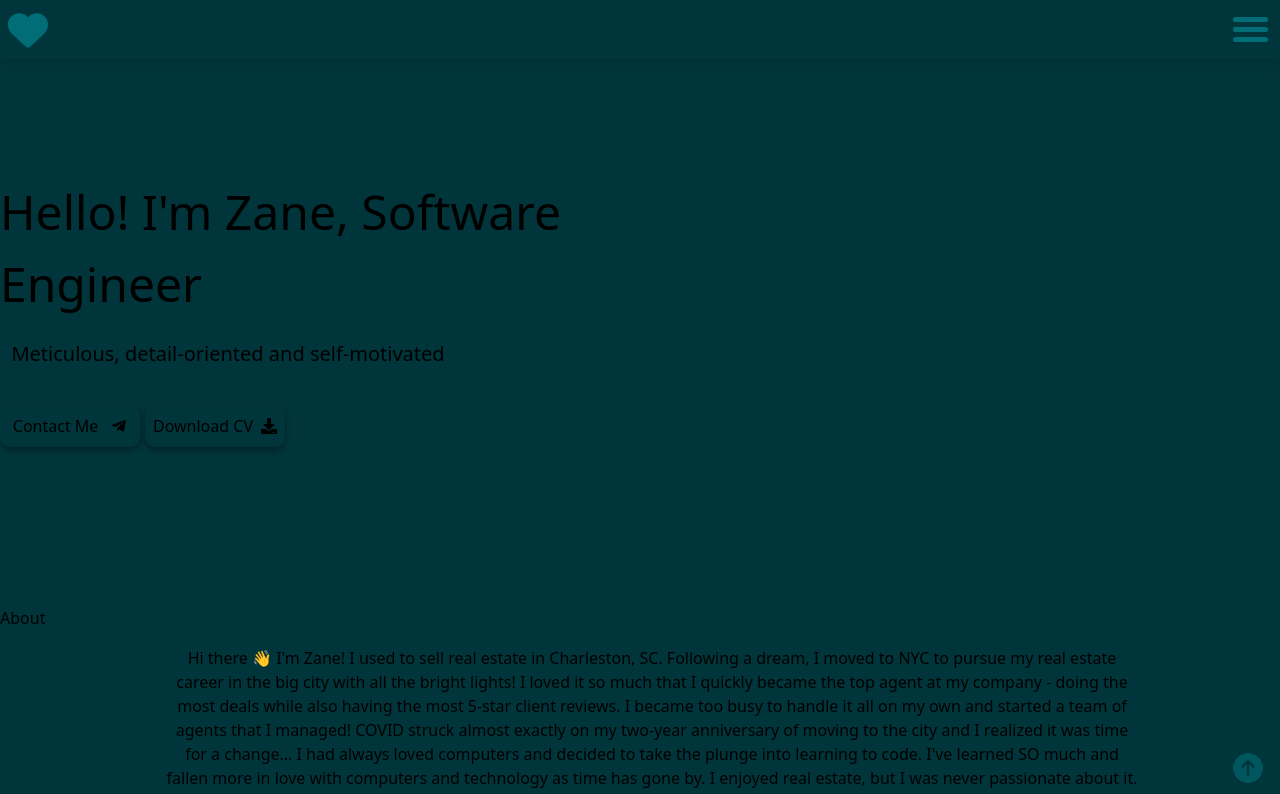
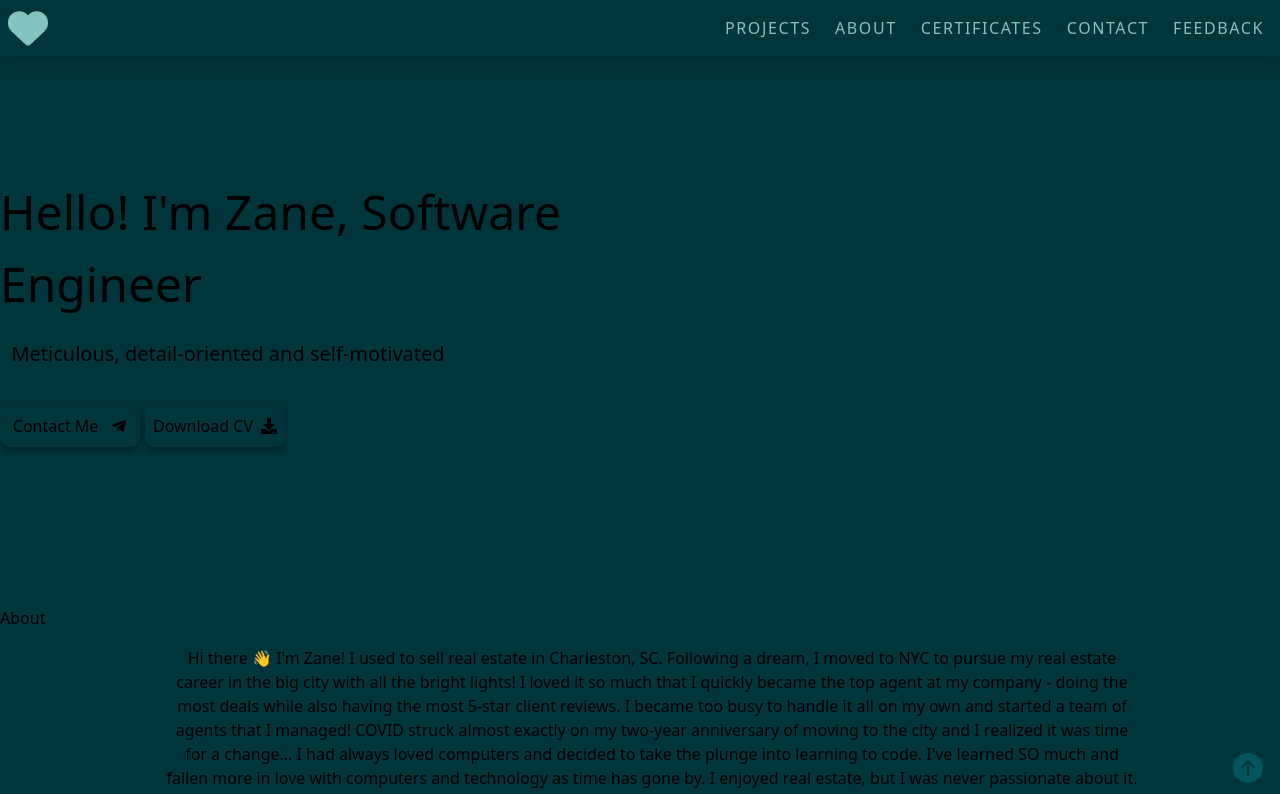
Before and after one commit to zaneaw/portfolio, a Next.js app: page / in a window 1280 px wide. Shown: the top 794 px of the page. Built offline with nearby package versions, Linux system fonts and the light colour scheme.

Commit message:
navbar mobile and larger screens done

```diff
--- a/components/navbar.jsx
+++ b/components/navbar.jsx
@@ -17,7 +17,7 @@ export default function Navbar({ handleOpenFeedback }) {
                 ticking = false;
                 return;
             }
-            setShowNav((scrollY > lastScrollY) && (!isNavbarOpen) ? false : true);
+            setShowNav(scrollY > lastScrollY && !isNavbarOpen ? false : true);
             lastScrollY = scrollY > 0 ? scrollY : 0;
             ticking = false;
         };
@@ -42,72 +42,93 @@ export default function Navbar({ handleOpenFeedback }) {
     ];
 
     const toggleNavbar = () => {
-        setIsNavbarOpen(isNavbarOpen => !isNavbarOpen);
-    }
+        setIsNavbarOpen((isNavbarOpen) => !isNavbarOpen);
+    };
 
     return (
         <header className={`mt-16 z-10`}>
-            <nav className={`${!showNav && '-translate-y-14'} w-full bg-blue-dark shadow-lg p-2 flex justify-between items-center fixed top-0 transition-all duration-200 ease-out`}>
+            <nav
+                className={`${
+                    !showNav && '-translate-y-14'
+                } w-full bg-blue-dark shadow-lg p-2 flex justify-between items-center fixed top-0 transition-all duration-200 ease-out`}
+            >
                 <Link href='#' passHref>
                     <svg
-                        className='w-10 h-10 fill-blue hover:fill-blue-light cursor-pointer transition-all duration-300 ease-out' xmlns="http://www.w3.org/2000/svg" viewBox="0 0 512 512"
+                        className='w-10 h-10 fill-blue hover:fill-red-orange md:fill-blue-light md:hover:fill-red-orange cursor-pointer transition-all duration-300 ease-out'
+                        xmlns='http://www.w3.org/2000/svg'
+                        viewBox='0 0 512 512'
                         onClick={() => isNavbarOpen && setIsNavbarOpen()}
                     >
-                        <path d="M0 190.9V185.1C0 115.2 50.52 55.58 119.4 44.1C164.1 36.51 211.4 51.37 244 84.02L256 96L267.1 84.02C300.6 51.37 347 36.51 392.6 44.1C461.5 55.58 512 115.2 512 185.1V190.9C512 232.4 494.8 272.1 464.4 300.4L283.7 469.1C276.2 476.1 266.3 480 256 480C245.7 480 235.8 476.1 228.3 469.1L47.59 300.4C17.23 272.1 .0003 232.4 .0003 190.9L0 190.9z"/>
+                        <path d='M0 190.9V185.1C0 115.2 50.52 55.58 119.4 44.1C164.1 36.51 211.4 51.37 244 84.02L256 96L267.1 84.02C300.6 51.37 347 36.51 392.6 44.1C461.5 55.58 512 115.2 512 185.1V190.9C512 232.4 494.8 272.1 464.4 300.4L283.7 469.1C276.2 476.1 266.3 480 256 480C245.7 480 235.8 476.1 228.3 469.1L47.59 300.4C17.23 272.1 .0003 232.4 .0003 190.9L0 190.9z' />
                     </svg>
                 </Link>
 
                 <button
-                    className='group bg-blue-dark rounded block p-1'
+                    className='group bg-blue-dark rounded block p-1 md:hidden'
                     onClick={toggleNavbar}
                     aria-label='toggle navigation'
                 >
                     <span
-                        className={`${isNavbarOpen && 'translate-y-[10px] rotate-45'} group-hover:bg-blue-light block w-[35px] h-[5px] bg-blue rounded my-[5px] mx-auto transition-all duration-300 ease-out`}
+                        className={`${
+                            isNavbarOpen && 'translate-y-[10px] rotate-45'
+                        } group-hover:bg-red-orange block w-[35px] h-[5px] bg-blue rounded my-[5px] mx-auto transition-all duration-300 ease-out`}
                     ></span>
                     <span
-                        className={`${isNavbarOpen && 'opacity-0'} group-hover:bg-blue-light block w-[35px] h-[5px] bg-blue rounded my-[5px] mx-auto transition-all duration-300 ease-out`}
+                        className={`${
+                            isNavbarOpen && 'opacity-0'
+                        } group-hover:bg-red-orange block w-[35px] h-[5px] bg-blue rounded my-[5px] mx-auto transition-all duration-300 ease-out`}
                     ></span>
                     <span
-                        className={`${isNavbarOpen && '-translate-y-[10px] -rotate-45'} group-hover:bg-blue-light block w-[35px] h-[5px] bg-blue rounded my-[5px] mx-auto transition-all duration-300 ease-out`}
+                        className={`${
+                            isNavbarOpen && '-translate-y-[10px] -rotate-45'
+                        } group-hover:bg-red-orange block w-[35px] h-[5px] bg-blue rounded my-[5px] mx-auto transition-all duration-300 ease-out`}
                     ></span>
                 </button>
 
-                {isNavbarOpen && (
                 <div
-                        className='absolute z-0 top-[60px] left-0 w-[100vw] h-[100vh] backdrop-blur-[2px] transition-all duration-1000 ease-out'
-                        onClick={() => isNavbarOpen && setIsNavbarOpen()}
-                    >
-
-                    </div>
-                )}
-
-                <div
-                    className={`z-50 min-w-2/5 divide-y-2 divide-blue border-l-2 border-b-2 border-blue fixed right-0 top-[60px] flex flex-col shadow-lg bg-blue-dark transition-all duration-300 ease-out ${!isNavbarOpen && 'translate-x-full'} origin-right`}
+                    className={`z-50 text-xl min-w-2/5 divide-y-2 divide-blue border-l- 2 border-b-2 border-blue fixed right-0 top-[60px] flex flex-col shadow-lg bg-blue-dark transition-all duration-300 ease-out ${
+                        !isNavbarOpen && 'translate-x-full'
+                    } origin-right
+                            md:flex-row md:static md:translate-x-0 md:border-0 md:divide-y-0 md:gap-x-2 md:shadow-none md:text-base`}
                     onClick={() => isNavbarOpen && setIsNavbarOpen()}
                 >
                     {navItems.map((navItem) => (
-                        <Link href={`#${navItem.title.toLowerCase()}`} key={navItem.title}>
-                            <a className='uppercase font-medium text-blue-light text-xl tracking-widest px-6 py-2 hover:bg-blue hover:text-blue-dark transition-all duration-150 ease-in hover:cursor-pointer'>
+                        <Link
+                            href={`#${navItem.title.toLowerCase()}`}
+                            key={navItem.title}
+                        >
+                            <a className='uppercase font-medium text-blue-light tracking-widest px-6 py-2 hover:bg-blue hover:text-blue-dark md:hover:bg-blue-dark md:hover:text-red-orange transition-all duration-150 ease-in hover:cursor-pointer md:px-2'>
                                 {navItem.title}
                             </a>
                         </Link>
                     ))}
                     <a
-                            className='uppercase font-medium text-blue-light text-xl tracking-widest px-6 py-2 hover:bg-blue hover:text-blue-dark transition-all duration-150 ease-in hover:cursor-pointer'
+                        className='uppercase font-medium text-blue-light tracking-widest px-6 py-2 hover:bg-blue hover:text-blue-dark md:hover:bg-blue-dark md:hover:text-red-orange transition-all duration-150 ease-in hover:cursor-pointer md:px-2'
                         onClick={() => {
                             handleOpenFeedback();
-                                {isNavbarOpen && setIsNavbarOpen();}
+                            {
+                                isNavbarOpen && setIsNavbarOpen();
+                            }
                         }}
                     >
                         Feedback
                     </a>
                 </div>
 
+                {isNavbarOpen && (
+                    <div
+                        className='absolute z-0 top-[60px] left-0 w-[100vw] h-[100vh] backdrop-blur-[2px] transition-all duration-1000 ease-out'
+                        onClick={() => isNavbarOpen && setIsNavbarOpen()}
+                    ></div>
+                )}
             </nav>
             <Link href='#' passHref>
-                <svg className='fill-blue-dark border-[1px] border-blue-dark z-10 w-8 h-8 p-1.5 shadow fixed m-1 right-3 bottom-3 rounded-full cursor-pointer bg-blue opacity-60 transition-all duration-300 ease-out hover:fill-blue hover:bg-blue-dark hover:border-blue' xmlns="http://www.w3.org/2000/svg" viewBox="0 0 384 512">
-                    <path d="M374.6 246.6C368.4 252.9 360.2 256 352 256s-16.38-3.125-22.62-9.375L224 141.3V448c0 17.69-14.33 31.1-31.1 31.1S160 465.7 160 448V141.3L54.63 246.6c-12.5 12.5-32.75 12.5-45.25 0s-12.5-32.75 0-45.25l160-160c12.5-12.5 32.75-12.5 45.25 0l160 160C387.1 213.9 387.1 234.1 374.6 246.6z"/>
+                <svg
+                    className='fill-blue-dark border-[1px] border-blue-dark z-10 w-8 h-8 p-1.5 shadow fixed m-1 right-3 bottom-3 rounded-full cursor-pointer bg-blue opacity-60 transition-all duration-300 ease-out hover:fill-blue hover:bg-blue-dark hover:border-blue'
+                    xmlns='http://www.w3.org/2000/svg'
+                    viewBox='0 0 384 512'
+                >
+                    <path d='M374.6 246.6C368.4 252.9 360.2 256 352 256s-16.38-3.125-22.62-9.375L224 141.3V448c0 17.69-14.33 31.1-31.1 31.1S160 465.7 160 448V141.3L54.63 246.6c-12.5 12.5-32.75 12.5-45.25 0s-12.5-32.75 0-45.25l160-160c12.5-12.5 32.75-12.5 45.25 0l160 160C387.1 213.9 387.1 234.1 374.6 246.6z' />
                 </svg>
             </Link>
         </header>
--- a/styles/main.css
+++ b/styles/main.css
@@ -606,6 +606,10 @@ video {
   z-index: 50;
 }
 
+.z-40 {
+  z-index: 40;
+}
+
 .m-1 {
   margin: 0.25rem;
 }
@@ -785,6 +789,10 @@ video {
   fill: #00363B;
 }
 
+.fill-red-orange {
+  fill: #E29578;
+}
+
 .p-2 {
   padding: 0.5rem;
 }
@@ -941,6 +949,10 @@ html {
   fill: #006d77;
 }
 
+.hover\:fill-red-orange:hover {
+  fill: #E29578;
+}
+
 .hover\:text-blue-dark:hover {
   --tw-text-opacity: 1;
   color: rgb(0 54 59 / var(--tw-text-opacity));
@@ -950,3 +962,188 @@ html {
   --tw-bg-opacity: 1;
   background-color: rgb(131 197 190 / var(--tw-bg-opacity));
 }
+
+.group:hover .group-hover\:bg-red-orange {
+  --tw-bg-opacity: 1;
+  background-color: rgb(226 149 120 / var(--tw-bg-opacity));
+}
+
+@media (min-width: 640px) {
+  .sm\:hidden {
+    display: none;
+  }
+
+  .sm\:flex-row {
+    flex-direction: row;
+  }
+}
+
+@media (min-width: 768px) {
+  .md\:static {
+    position: static;
+  }
+
+  .md\:mx-2 {
+    margin-left: 0.5rem;
+    margin-right: 0.5rem;
+  }
+
+  .md\:hidden {
+    display: none;
+  }
+
+  .md\:w-full {
+    width: 100%;
+  }
+
+  .md\:w-fit {
+    width: -webkit-fit-content;
+    width: -moz-fit-content;
+    width: fit-content;
+  }
+
+  .md\:origin-center {
+    transform-origin: center;
+  }
+
+  .md\:translate-x-0 {
+    --tw-translate-x: 0px;
+    transform: translate(var(--tw-translate-x), var(--tw-translate-y)) rotate(var(--tw-rotate)) skewX(var(--tw-skew-x)) skewY(var(--tw-skew-y)) scaleX(var(--tw-scale-x)) scaleY(var(--tw-scale-y));
+  }
+
+  .md\:flex-row {
+    flex-direction: row;
+  }
+
+  .md\:gap-x-2 {
+    -moz-column-gap: 0.5rem;
+         column-gap: 0.5rem;
+  }
+
+  .md\:divide-y-0 > :not([hidden]) ~ :not([hidden]) {
+    --tw-divide-y-reverse: 0;
+    border-top-width: calc(0px * calc(1 - var(--tw-divide-y-reverse)));
+    border-bottom-width: calc(0px * var(--tw-divide-y-reverse));
+  }
+
+  .md\:divide-x-2 > :not([hidden]) ~ :not([hidden]) {
+    --tw-divide-x-reverse: 0;
+    border-right-width: calc(2px * var(--tw-divide-x-reverse));
+    border-left-width: calc(2px * calc(1 - var(--tw-divide-x-reverse)));
+  }
+
+  .md\:border-0 {
+    border-width: 0px;
+  }
+
+  .md\:fill-blue-light {
+    fill: #83C5BE;
+  }
+
+  .md\:fill-red-orange {
+    fill: #E29578;
+  }
+
+  .md\:px-2 {
+    padding-left: 0.5rem;
+    padding-right: 0.5rem;
+  }
+
+  .md\:px-4 {
+    padding-left: 1rem;
+    padding-right: 1rem;
+  }
+
+  .md\:px-3 {
+    padding-left: 0.75rem;
+    padding-right: 0.75rem;
+  }
+
+  .md\:pl-3 {
+    padding-left: 0.75rem;
+  }
+
+  .md\:pr-0 {
+    padding-right: 0px;
+  }
+
+  .md\:pr-1\.5 {
+    padding-right: 0.375rem;
+  }
+
+  .md\:pr-1 {
+    padding-right: 0.25rem;
+  }
+
+  .md\:text-sm {
+    font-size: 0.875rem;
+    line-height: 1.25rem;
+  }
+
+  .md\:text-base {
+    font-size: 1rem;
+    line-height: 1.5rem;
+  }
+
+  .md\:text-blue {
+    --tw-text-opacity: 1;
+    color: rgb(0 109 119 / var(--tw-text-opacity));
+  }
+
+  .md\:shadow-none {
+    --tw-shadow: 0 0 #0000;
+    --tw-shadow-colored: 0 0 #0000;
+    box-shadow: var(--tw-ring-offset-shadow, 0 0 #0000), var(--tw-ring-shadow, 0 0 #0000), var(--tw-shadow);
+  }
+
+  .md\:hover\:bg-blue-dark:hover {
+    --tw-bg-opacity: 1;
+    background-color: rgb(0 54 59 / var(--tw-bg-opacity));
+  }
+
+  .md\:hover\:bg-none:hover {
+    background-image: none;
+  }
+
+  .md\:hover\:fill-off-white:hover {
+    fill: #EDF6F9;
+  }
+
+  .md\:hover\:fill-red-orange:hover {
+    fill: #E29578;
+  }
+
+  .md\:hover\:fill-light-pink:hover {
+    fill: #FFDDD2;
+  }
+
+  .md\:hover\:text-blue-light:hover {
+    --tw-text-opacity: 1;
+    color: rgb(131 197 190 / var(--tw-text-opacity));
+  }
+
+  .md\:hover\:text-blue-dark:hover {
+    --tw-text-opacity: 1;
+    color: rgb(0 54 59 / var(--tw-text-opacity));
+  }
+
+  .md\:hover\:text-blue:hover {
+    --tw-text-opacity: 1;
+    color: rgb(0 109 119 / var(--tw-text-opacity));
+  }
+
+  .md\:hover\:text-off-white:hover {
+    --tw-text-opacity: 1;
+    color: rgb(237 246 249 / var(--tw-text-opacity));
+  }
+
+  .md\:hover\:text-light-pink:hover {
+    --tw-text-opacity: 1;
+    color: rgb(255 221 210 / var(--tw-text-opacity));
+  }
+
+  .md\:hover\:text-red-orange:hover {
+    --tw-text-opacity: 1;
+    color: rgb(226 149 120 / var(--tw-text-opacity));
+  }
+}
```
Lines whose indentation alone changed are shown as unchanged.
